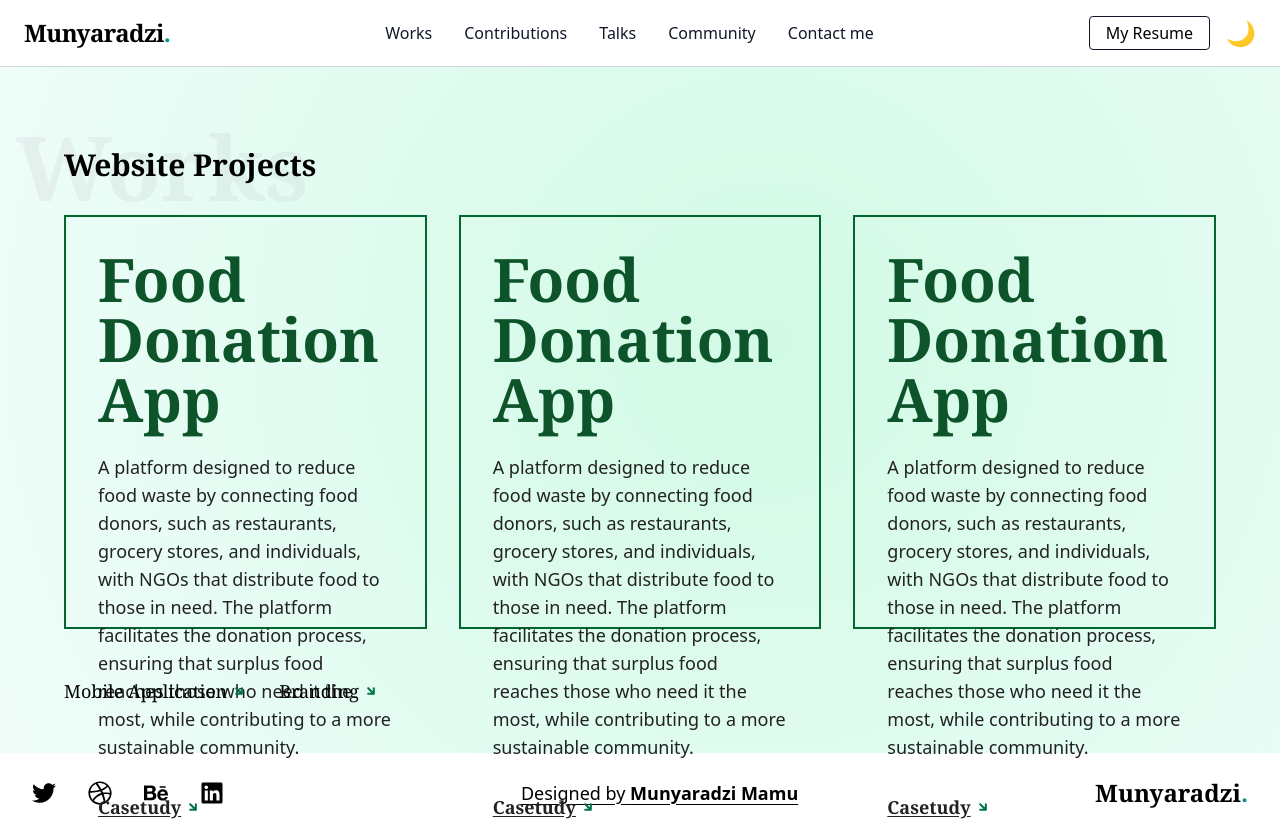
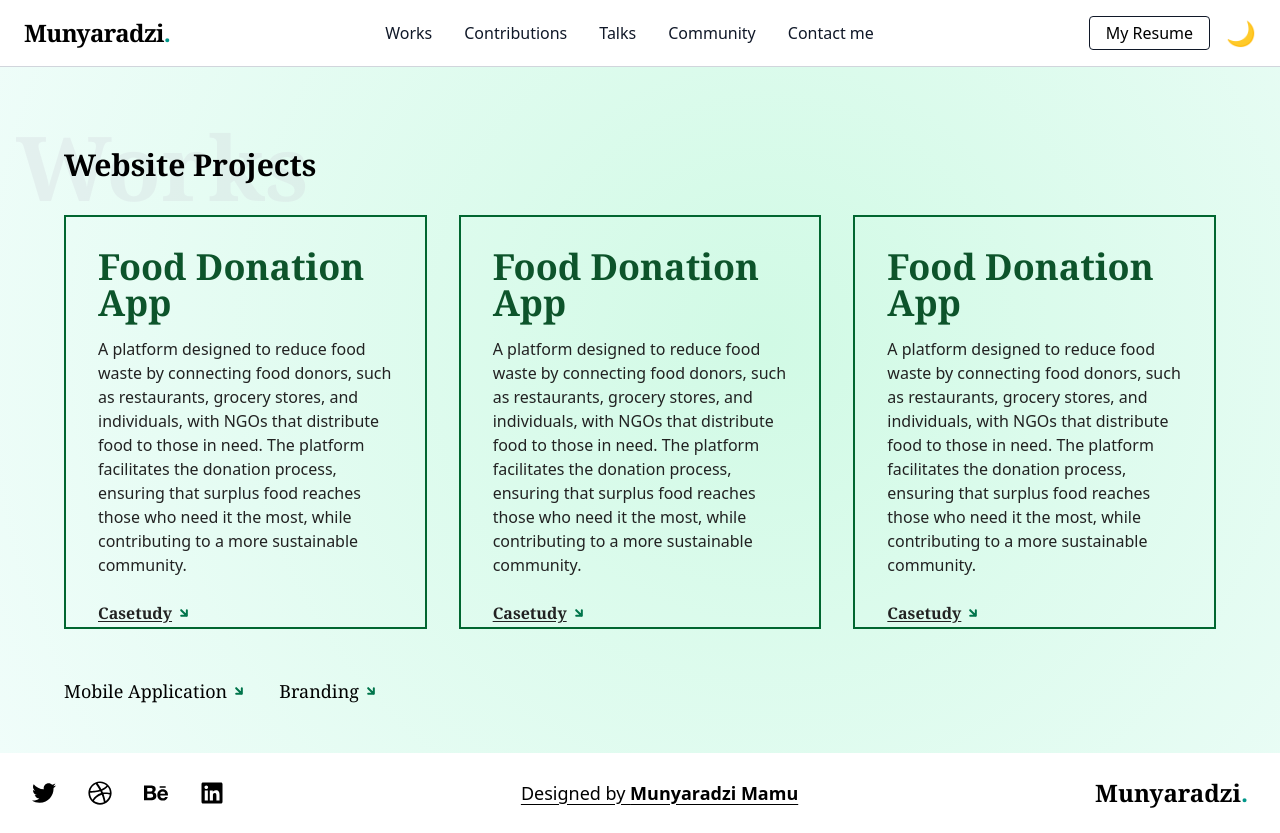
Before and after one commit to VincentMugondora/kayden-portfolio, a React (Vite) app: page /works in a window 1280 px wide. Built offline with nearby package versions, Linux system fonts and the light colour scheme.

Commit message:
Enhance project card design in Works component: add hover overlay with image and adjust typography for improved visual appeal and interactivity.

```diff
--- a/src/pages/Works.jsx
+++ b/src/pages/Works.jsx
@@ -1,4 +1,5 @@
 import React from 'react';
+import phoneMockup from '../assets/image.png';
 
 const projects = [
   {
@@ -36,15 +37,28 @@ const Works = () => {
         {/* Project Cards */}
         <div className="grid grid-cols-1 md:grid-cols-2 lg:grid-cols-3 gap-8 mb-12">
           {projects.map((project, idx) => (
-            <div key={idx} className="border-2 border-green-800 rounded-none p-6 md:p-8 bg-transparent flex flex-col h-full transition-colors w-full max-w-full" style={{ width: '39.375rem', height: '25.85rem', minWidth: '340px', maxWidth: '100%' }}>
-              <h3 className="text-5xl md:text-6xl font-serif font-bold text-green-900 mb-6 leading-none">{project.title}</h3>
-              <p className="text-gray-800 text-base md:text-lg font-normal mb-8" style={{ color: '#222', fontWeight: 400 }}>{project.description}</p>
-              <a href={project.link} className="font-serif font-bold underline underline-offset-2 text-gray-800 flex items-center gap-1 text-lg" style={{ color: '#222' }}>
-                Casetudy
-                <span className="arrow-rotate">
-                  <svg width="16" height="16" viewBox="0 0 16 16" xmlns="http://www.w3.org/2000/svg"><path d="M4 8h8M8 4l4 4-4 4" stroke="currentColor" strokeWidth="2" fill="none" strokeLinecap="round" strokeLinejoin="round"/></svg>
-                </span>
-              </a>
+            <div key={idx} className="relative overflow-hidden border-2 border-green-800 rounded-none p-6 md:p-8 bg-transparent flex flex-col h-full transition-colors w-full max-w-full group" style={{ width: '39.375rem', height: '25.85rem', minWidth: '340px', maxWidth: '100%' }}>
+              {/* Card Content */}
+              <div className="relative z-10 group-hover:opacity-0 transition-opacity duration-500">
+                <h3 className="text-3xl md:text-4xl font-serif font-bold text-green-900 mb-4 leading-none">{project.title}</h3>
+                <p className="text-gray-800 text-sm md:text-base font-normal mb-6" style={{ color: '#222', fontWeight: 400 }}>{project.description}</p>
+                <a href={project.link} className="font-serif font-bold underline underline-offset-2 text-gray-800 flex items-center gap-1 text-base" style={{ color: '#222' }}>
+                  Casetudy
+                  <span className="arrow-rotate">
+                    <svg width="16" height="16" viewBox="0 0 16 16" xmlns="http://www.w3.org/2000/svg"><path d="M4 8h8M8 4l4 4-4 4" stroke="currentColor" strokeWidth="2" fill="none" strokeLinecap="round" strokeLinejoin="round"/></svg>
+                  </span>
+                </a>
+              </div>
+              {/* Hover Overlay */}
+              <div className="absolute inset-0 left-0 top-0 w-full h-full bg-green-900 flex flex-col justify-center items-center transition-all duration-700 ease-in-out z-20 opacity-0 group-hover:opacity-100 group-hover:left-0">
+                <img src={phoneMockup} alt="Phone Mockup" className="w-2/3 max-w-xs mb-8 drop-shadow-xl transform -translate-x-[80%] group-hover:translate-x-0 transition-transform duration-700 ease-in-out" />
+                <a href={project.link} className="font-serif font-bold underline underline-offset-2 text-white flex items-center gap-1 text-2xl">
+                  Casestudy
+                  <span className="arrow-rotate">
+                    <svg width="20" height="20" viewBox="0 0 16 16" xmlns="http://www.w3.org/2000/svg"><path d="M4 8h8M8 4l4 4-4 4" stroke="currentColor" strokeWidth="2" fill="none" strokeLinecap="round" strokeLinejoin="round"/></svg>
+                  </span>
+                </a>
+              </div>
             </div>
           ))}
         </div>
```
